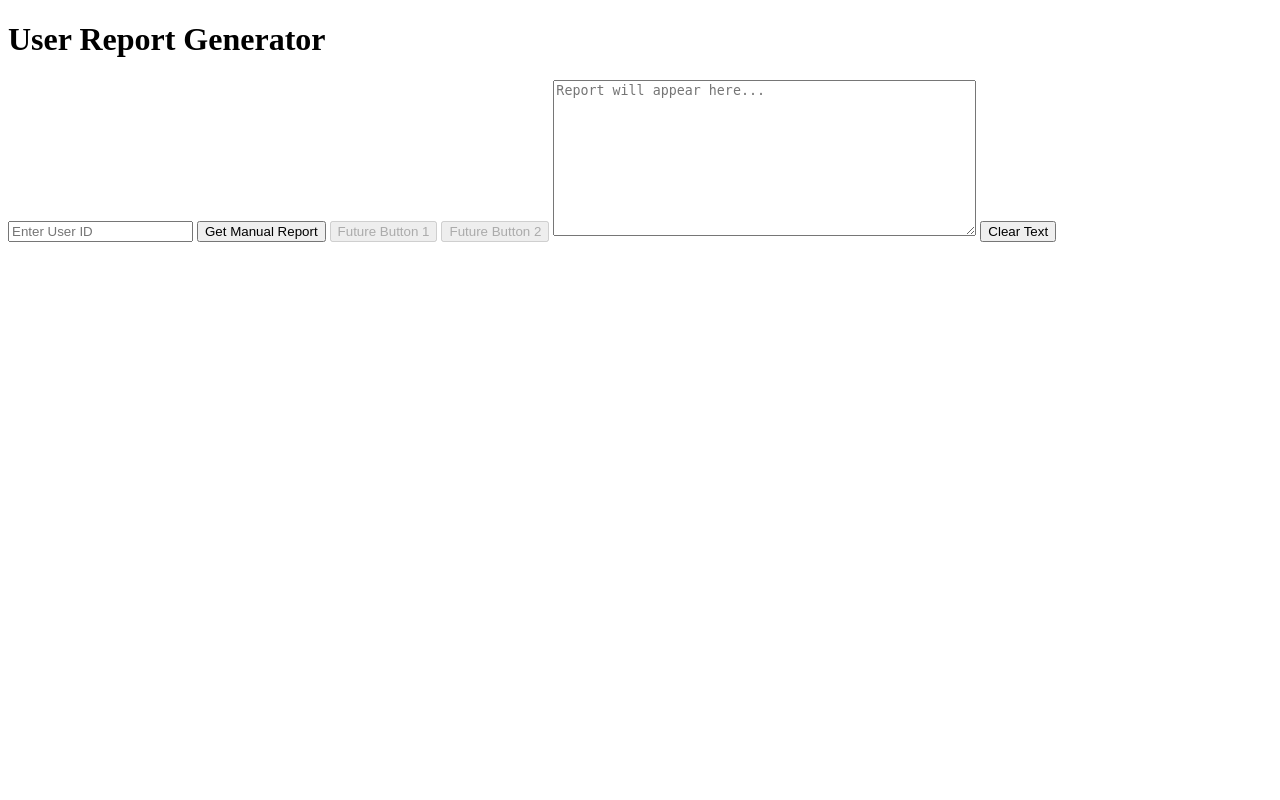
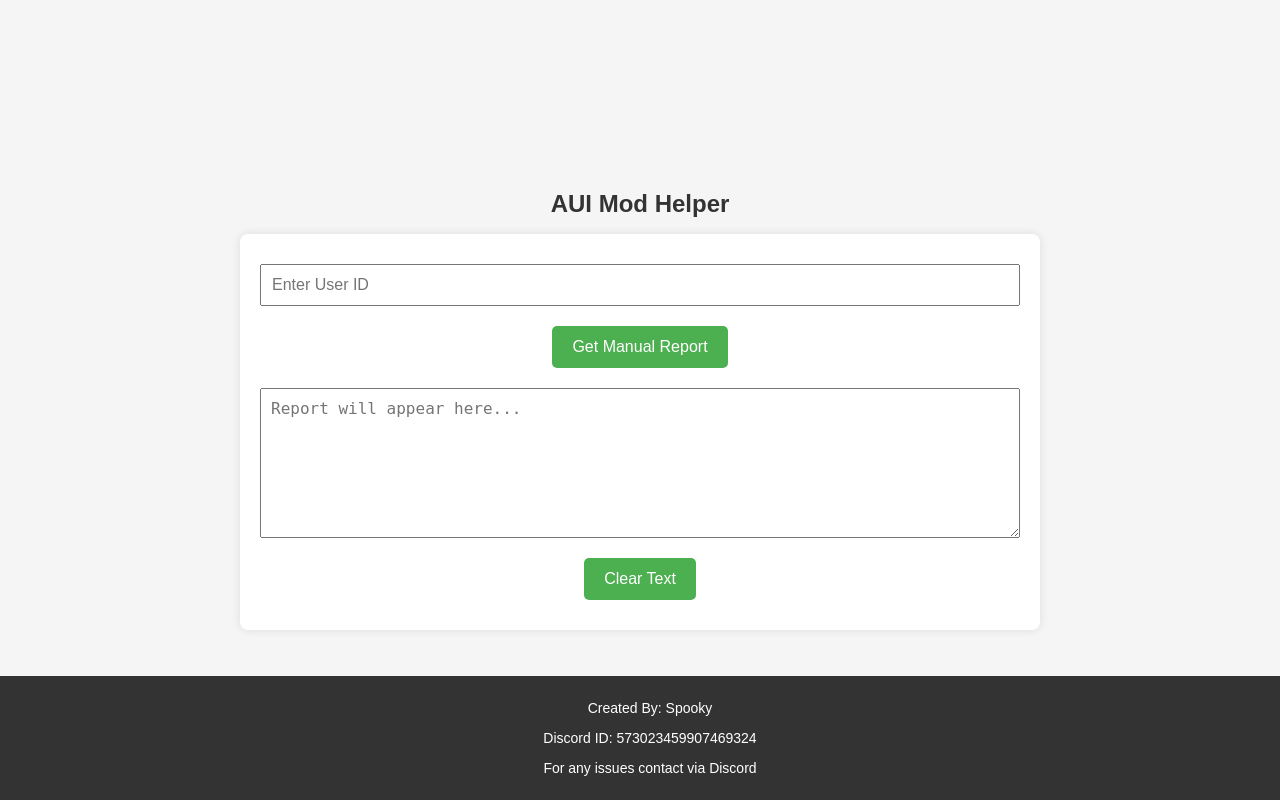
Before and after one commit to sunnycreado/AUI-Mod-Helper-v2, a Flask app: page / in a window 1280 px wide. Run offline with Flask 2, Linux system fonts and the light colour scheme.

Commit message:
css changes

```diff
--- a/static/script.js
+++ b/static/script.js
@@ -59,3 +59,22 @@ function submitReport() {
 function clearText() {
     document.getElementById("reportBox").value = "";
 }
+
+function showPopup() {
+    var modal = document.getElementById('popupForm');
+    modal.style.display = 'block';
+}
+
+// Function to close the popup
+function closePopup() {
+    var modal = document.getElementById('popupForm');
+    modal.style.display = 'none';
+}
+
+// Close popup when user clicks outside of it
+window.onclick = function(event) {
+    var modal = document.getElementById('popupForm');
+    if (event.target == modal) {
+        modal.style.display = 'none';
+    }
+}
--- a/static/styles.css
+++ b/static/styles.css
@@ -1,5 +1,116 @@
+html, body {
+    height: 100%;
+    width: 100%;
+    margin: 0;
+    padding: 0;
+    overflow: hidden; /* Prevent scrolling */
+    display: flex;
+    justify-content: center;
+    align-items: center;
+    flex-direction: column;
+    font-family: Arial, sans-serif; /* Improves font readability */
+    box-sizing: border-box;
+    background-color: #f5f5f5;
+}
+
+.header {
+    width: 100%;
+    text-align: center;
+}
+
+h1 {
+    color: #333; /* Dark grey color for the title */
+    margin-top: 20px; /* Adds space above the title */
+    font-size: 1.5rem; /* Responsive font size */
+}
+
+.container {
+    width: 90%;
+    max-width: 800px;
+    margin: 0 auto;
+    padding: 20px;
+    background-color: #fff;
+    border-radius: 8px;
+    box-shadow: 0 0 10px rgba(0, 0, 0, 0.1);
+    display: flex;
+    flex-direction: column;
+    align-items: center;
+    box-sizing: border-box;
+}
+
+input[type="text"], textarea {
+    width: 100%; /* Makes text fields take full width of the container */
+    margin: 10px 0; /* Adds vertical spacing */
+    padding: 10px; /* Padding for better touch interaction */
+    font-size: 1rem; /* Responsive font size */
+    box-sizing: border-box; /* Ensure padding is included in width */
+}
+
+button {
+    background-color: #4CAF50; /* Green background for buttons */
+    color: white; /* White text color */
+    border: none; /* Removes border */
+    padding: 12px 20px; /* Padding for easier clicking */
+    text-align: center;
+    text-decoration: none;
+    display: inline-block;
+    font-size: 1rem; /* Responsive font size */
+    margin: 10px auto; /* Center buttons */
+    display: block; /* Make buttons block to take full width */
+    cursor: pointer;
+    border-radius: 5px; /* Rounded corners for buttons */
+    transition: background-color 0.3s; /* Smooth transition for hover effect */
+}
+
+button:hover {
+    background-color: #45a049; /* Darker shade of green on hover */
+}
+
+button:disabled {
+    background-color: #ccc; /* Grey out disabled buttons */
+    color: #666;
+}
+
+textarea {
+    height: 150px; /* Increases the default height of the textarea */
+}
+
+.footer {
+    width: 100%;
+    background-color: #333;
+    color: white;
+    text-align: center;
+    padding: 10px;
+    font-size: 0.875rem; /* Responsive font size */
+    position: absolute;
+    bottom: 0;
+    left: 0;
+}
+
+@media (max-width: 600px) {
+    h1 {
+        font-size: 1.25rem; /* Adjust font size for small devices */
+    }
+
+    input[type="text"], textarea {
+        width: 100%; /* Full width for better use of space */
+        font-size: 1.125rem; /* Adjust font size for small devices */
+        padding: 12px; /* Increase padding for better touch interaction */
+    }
+
+    button {
+        width: 100%; /* Full width to make buttons easier to press */
+        padding: 15px; /* Adequate padding */
+        font-size: 1.125rem; /* Readable font size */
+    }
+
+    .modal-content {
+        width: 95%; /* Full width for modal on small screens */
+    }
+}
+
 .modal {
-    display: none;
+    display: none; /* Ensures it doesn't show by default */
     position: fixed;
     z-index: 1;
     left: 0;
@@ -7,16 +118,17 @@
     width: 100%;
     height: 100%;
     overflow: auto;
-    background-color: rgb(0,0,0);
-    background-color: rgba(0,0,0,0.4);
+    background-color: rgba(0,0,0,0.4); /* Dimmed background */
 }
 
 .modal-content {
+    position: relative;
     background-color: #fefefe;
-    margin: 15% auto;
+    margin: 10% auto;
     padding: 20px;
     border: 1px solid #888;
-    width: 80%;
+    width: 80%; /* Responsive width */
+    box-shadow: 0 4px 8px 0 rgba(0,0,0,0.2);
 }
 
 .close {
@@ -29,6 +141,5 @@
 .close:hover,
 .close:focus {
     color: black;
-    text-decoration: none;
     cursor: pointer;
 }
--- a/templates/index.html
+++ b/templates/index.html
@@ -1,22 +1,25 @@
 <!DOCTYPE html>
 <html lang="en">
 <head>
-    <meta charset="UTF8">
-    <title>User Report</title>
+    <meta charset="UTF-8">
+    <meta name="viewport" content="width=device-width, initial-scale=1.0">
     <link rel="stylesheet" href="{{ url_for('static', filename='styles.css') }}">
+    <title>AUI Mod Helper</title>
 </head>
 <body>
-    <h1>User Report Generator</h1>
-    <input type="text" id="userIdInput" placeholder="Enter User ID">
-    <button onclick="getUserInfo()">Get Manual Report</button>
-    <button disabled>Future Button 1</button>
-    <button disabled>Future Button 2</button>
-    <textarea id="reportBox" rows="10" cols="50" placeholder="Report will appear here..."></textarea>
-    <button onclick="clearText()">Clear Text</button>
+    <div class="header">
+        <h1 style="text-align: center;">AUI Mod Helper</h1>
+    </div>
+    <div class="container">
+        <input type="text" id="userIdInput" placeholder="Enter User ID">
+        <button onclick="getUserInfo()">Get Manual Report</button>
+        <textarea id="reportBox" rows="10" cols="50" placeholder="Report will appear here..."></textarea>
+        <button onclick="clearText()">Clear Text</button>
+    </div>
 
     <div id="popupForm" class="modal">
         <div class="modal-content">
-            <span class="close">&times;</span>
+            <span class="close" onclick="closePopup()">&times;</span>
             <label for="offence">Offence:</label>
             <input type="text" id="offence" name="offence"><br>
             <label for="action">Action:</label>
@@ -29,6 +32,12 @@
         </div>
     </div>
 
+    <footer class="footer">
+        <p>Created By: Spooky</p>
+        <p>Discord ID: 573023459907469324</p>
+        <p>For any issues contact via Discord</p>
+    </footer>
+
     <script src="{{ url_for('static', filename='script.js') }}"></script>
 </body>
 </html>
```
